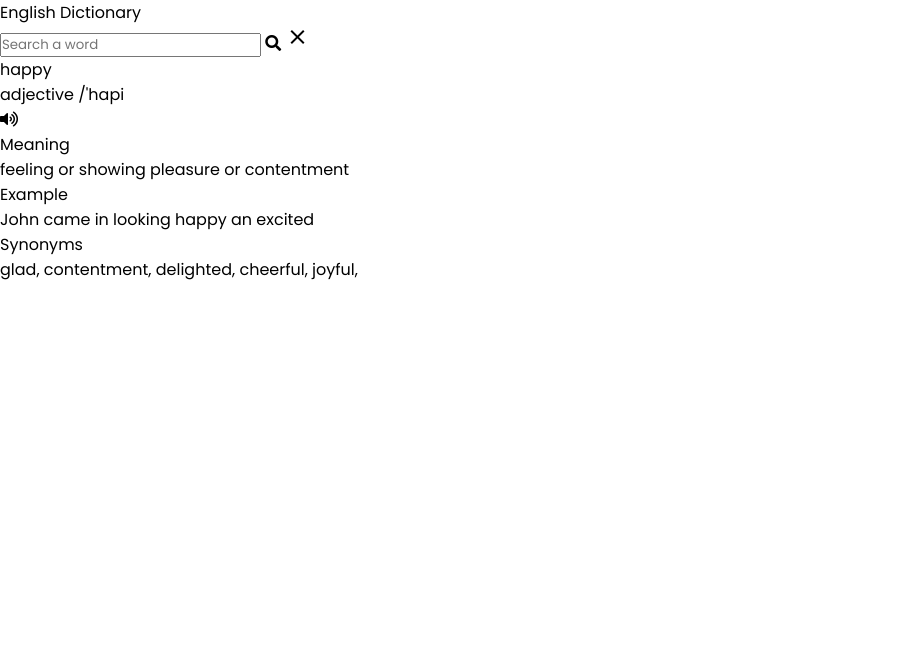
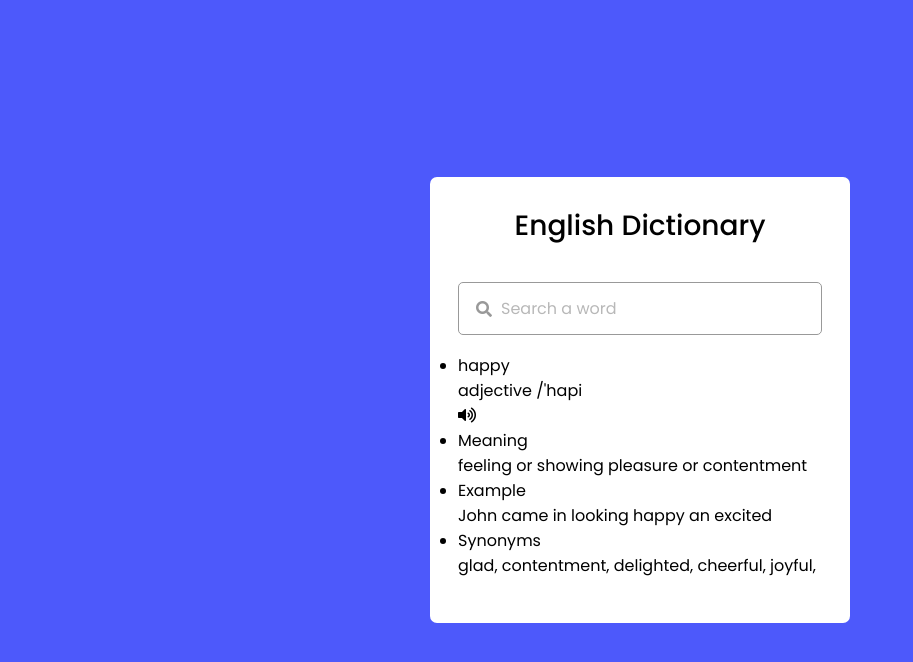
Before and after one commit to Studdnet/-Dictionary_App, a plain HTML site: page index.html in a window 1280 px wide. Shown: the whole page, without its empty margins (0-913 px from the left). Drawn offline with Linux system fonts and the light colour scheme.

Commit message:
refactor: itermediate part of CSS in the work

```diff
--- a/index.html
+++ b/index.html
@@ -14,7 +14,7 @@
 	<div class="wrapper">
 		<header>English Dictionary</header>
 		<div class="search">
-			<input type="text" placeholder="Search a word">
+			<input type="text" placeholder="Search a word" required>
 			<i class="fas fa-search"></i>
 			<span class="material-icons">close</span>
 		</div>
--- a/style.css
+++ b/style.css
@@ -5,3 +5,80 @@
   box-sizing: border-box;
   font-family: 'Poppins', sans-serif;
 }
+
+body {
+	display: flex;
+	align-items: center;
+	justify-content: center;
+	min-height: 100vh;
+	background: #4d59fb;
+}
+
+.wrapper {
+	width: 420px;
+	background: #fff;
+	border-radius: 7px;
+	padding: 28px 28px 45px;
+}
+
+.wrapper header {
+	font-size: 28px;
+	font-weight: 500;
+	text-align: center;
+}
+
+.wrapper .search {
+	position: relative;
+	margin: 35px 0 18px;
+}
+
+.search input {
+	height: 53px;
+	width: 100%;
+	padding: 0 42px;
+	font-size: 16px;
+	outline: none;
+	border-radius: 5px;
+	border: 1px solid #999;
+}
+
+.search input:focus {
+	padding: 0 41px;
+	border: 2px solid #4d59fb;
+}
+
+.search input::placeholder {
+	color: #b8b8b8;
+}
+
+.search :where(i, span) {
+	position: absolute;
+	top: 50%;
+	color: #999;
+	transform: translateY(-50%);
+}
+
+.search i {
+	left: 18px;
+	font-size: 16px;
+	pointer-events: none;
+}
+
+.search input:focus ~ i {
+	color: #4d59fb;
+}
+
+.search span {
+	right: 15px;
+	font-size: 18px;
+	cursor: pointer;
+	display: none;
+}
+
+.search input:valid ~ span {
+	display: block;
+}
+
+.wrapper ul {
+
+}
```
